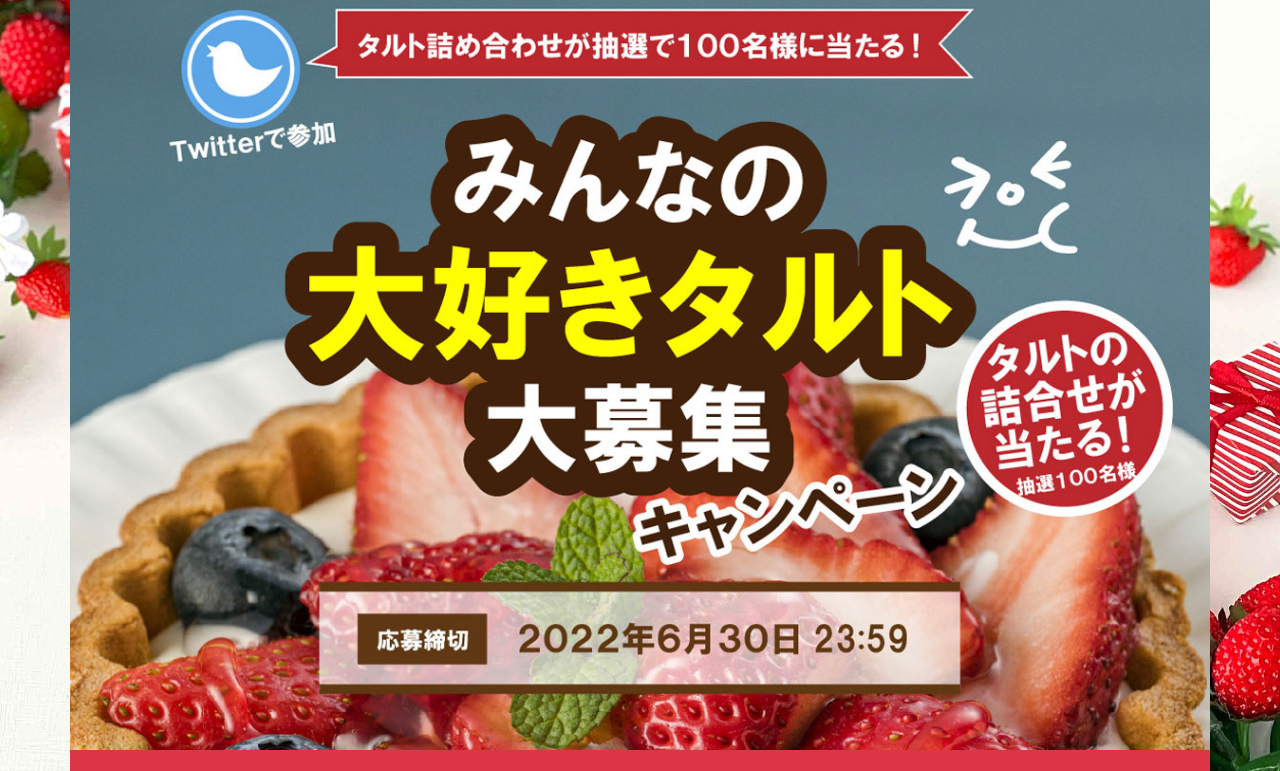
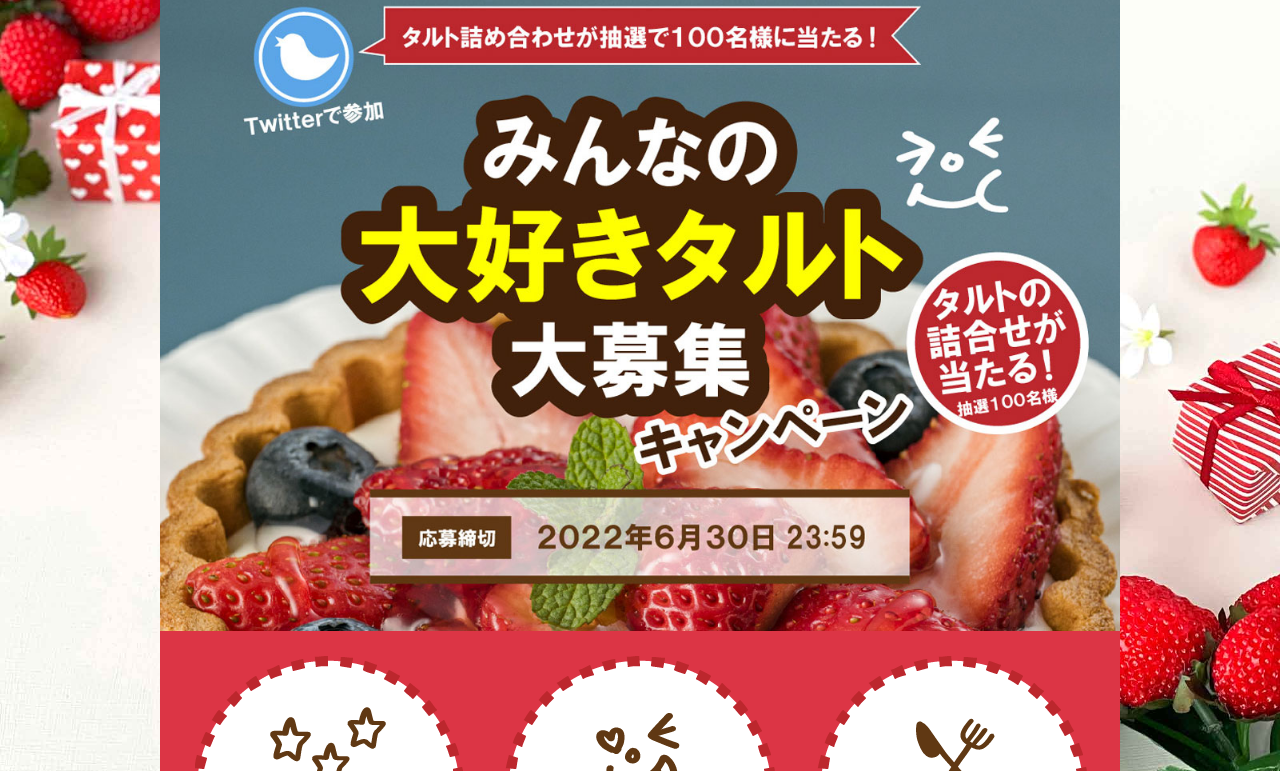
Before and after one commit to koumei8931/tart, a plain HTML site: page index.html in a window 1280 px wide. Shown: the part 63-834 px from the top of the page. Drawn offline with nearby package versions, Linux system fonts and the light colour scheme; a web font is replaced by a local one.

Commit message:
Update index.html

```diff
--- a/index.html
+++ b/index.html
@@ -19,7 +19,7 @@
             background: url(images/bg-cover_01.jpg) left top fixed;
             background-size: cover;
         }
-        .container-camp { max-width: 960;}
+        .container-camp { max-width: 960px;}
     </style>
   </head>
   <body>
```
